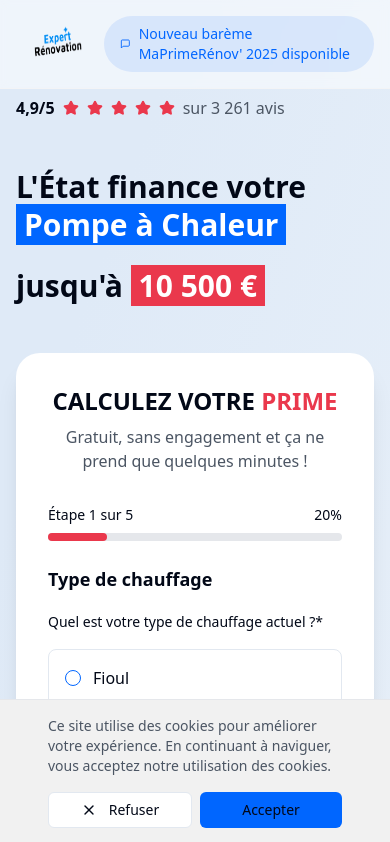
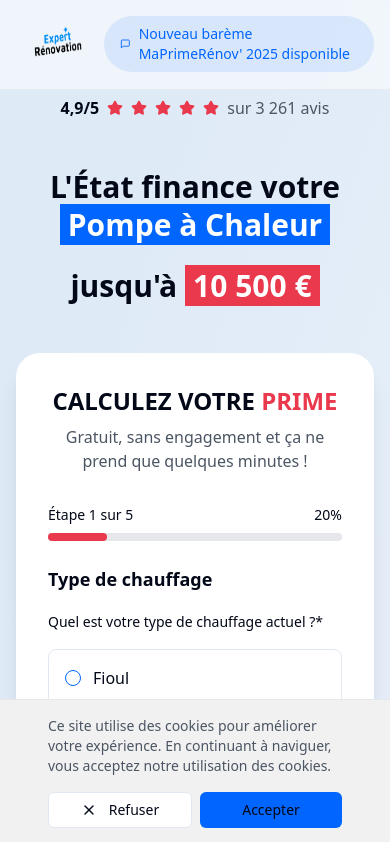
Before and after one commit to Tmouflard/replicate-landing-zone-18f64321, a React (Vite) app: page / in a window 390 px wide. Shown: the top 842 px of the page. Built offline with nearby package versions, Linux system fonts and the light colour scheme.

Commit message:
Center title and reviews on mobile
Updated the layout for mobile view to ensure that the title and reviews are centered for better visual alignment and user experience.
[skip gpt_engineer]

```diff
--- a/src/components/landing/HeroSection.tsx
+++ b/src/components/landing/HeroSection.tsx
@@ -3,15 +3,17 @@ import { Star } from "lucide-react";
 export const HeroSection = () => {
   return (
     <div className="space-y-12 lg:space-y-16">
-      <div className="flex items-center gap-2 text-base md:text-lg">
-        <span className="font-bold">4,9/5</span>
-        {[...Array(5)].map((_, i) => (
-          <Star key={i} className="w-4 h-4 md:w-5 md:h-5 fill-accent text-accent" />
-        ))}
-        <span className="text-gray-600">sur 3 261 avis</span>
+      <div className="flex flex-col items-center lg:items-start gap-2 text-base md:text-lg">
+        <div className="flex items-center gap-2">
+          <span className="font-bold">4,9/5</span>
+          {[...Array(5)].map((_, i) => (
+            <Star key={i} className="w-4 h-4 md:w-5 md:h-5 fill-accent text-accent" />
+          ))}
+          <span className="text-gray-600">sur 3 261 avis</span>
+        </div>
       </div>
 
-      <h1 className="text-3xl md:text-5xl lg:text-6xl font-bold leading-tight space-y-6 lg:space-y-8">
+      <h1 className="text-3xl md:text-5xl lg:text-6xl font-bold leading-tight space-y-6 lg:space-y-8 text-center lg:text-left">
         <div>
           L'État finance votre{" "}
           <span className="bg-primary text-white px-2">Pompe à Chaleur</span>
@@ -22,7 +24,7 @@ export const HeroSection = () => {
         </div>
       </h1>
 
-      <p className="hidden md:block text-xl lg:text-2xl text-gray-700">
+      <p className="hidden md:block text-xl lg:text-2xl text-gray-700 text-center lg:text-left">
         Ne laissez pas l'hiver vous surprendre. Agissez dès aujourd'hui
         pour un confort optimal et des économies durables.
       </p>
```
